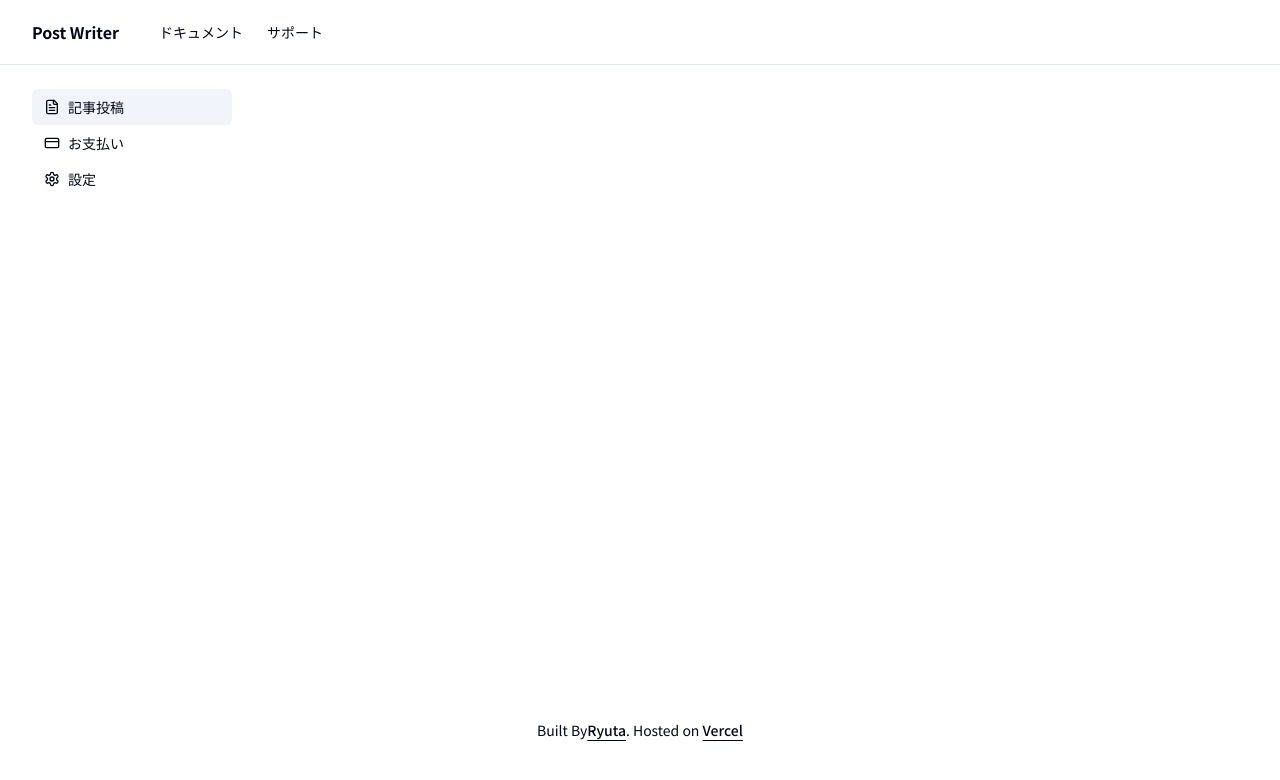
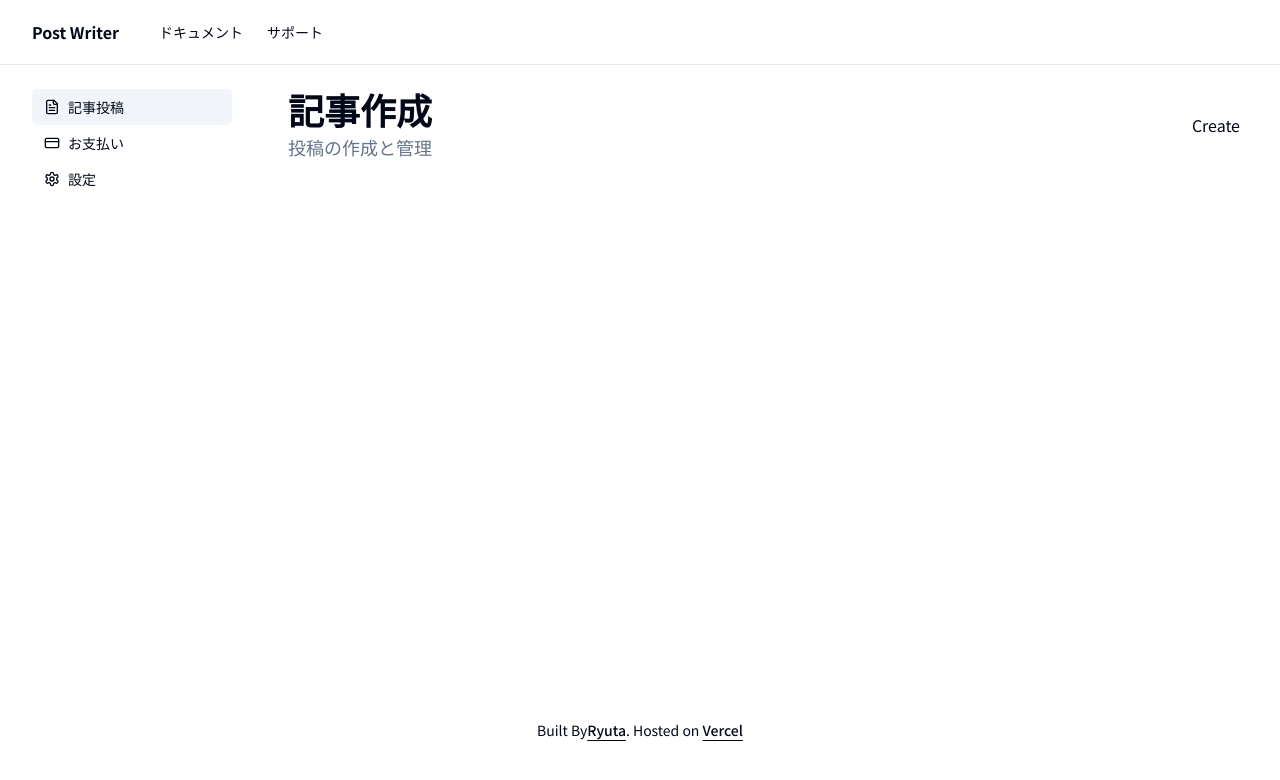
Before and after one commit to ryuta09/post-writer-app, a Next.js app: page /dashboard in a window 1280 px wide. Shown: the top 780 px of the page. Built offline with nearby package versions, Linux system fonts and the light colour scheme.

Commit message:
feat: 共通のheaderを作成

```diff
--- a/app/(dashboard)/dashboard/page.tsx
+++ b/app/(dashboard)/dashboard/page.tsx
@@ -1,13 +1,12 @@
+import DashboardHeader from "@/components/DashboardHeader";
 import DashboardShell from "@/components/DashboardShell";
 
 export default function DashboardPage() {
-  return(
+  return (
     <>
-    <DashboardShell>
-      <div>
-
-      </div>
-    </DashboardShell>
+      <DashboardShell>
+        <DashboardHeader heading="記事作成" text="投稿の作成と管理">Create</DashboardHeader>
+      </DashboardShell>
     </>
-  )
+  );
 }
--- /dev/null
+++ b/components/DashboardHeader.tsx
@@ -0,0 +1,22 @@
+interface DashboardHeaderProps {
+  heading: string;
+  text?: string;
+  children?: React.ReactNode;
+}
+export default function DashboardHeader({
+  heading,
+  text,
+  children,
+}: DashboardHeaderProps) {
+  return (
+    <>
+      <div className="flex items-center justify-between px-2">
+        <div className="grid gap-1">
+          <h2 className="font-extrabold text-3xl md:text-4xl">{heading}</h2>
+          {text && <p className="text-lg text-muted-foreground">{text}</p>}
+        </div>
+        {children}
+      </div>
+    </>
+  );
+}
```
